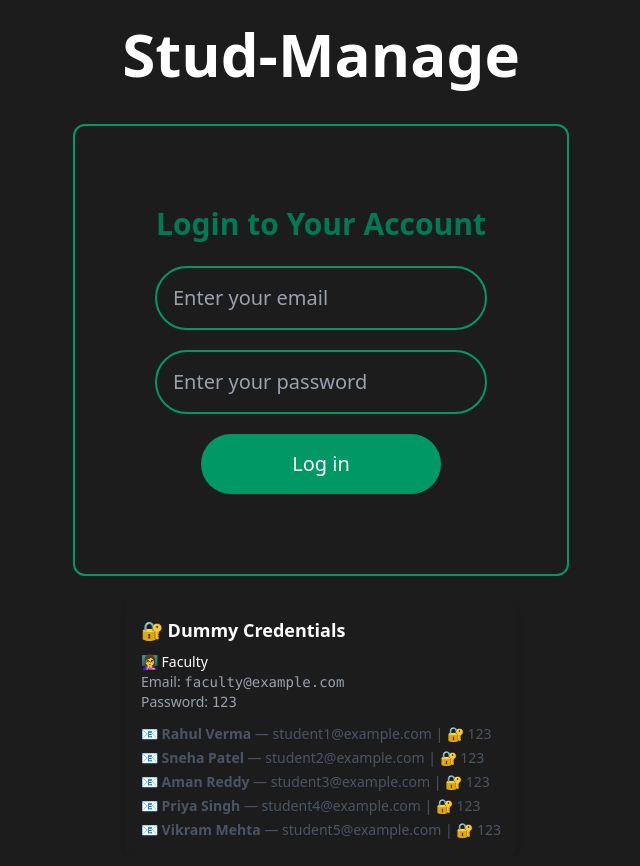
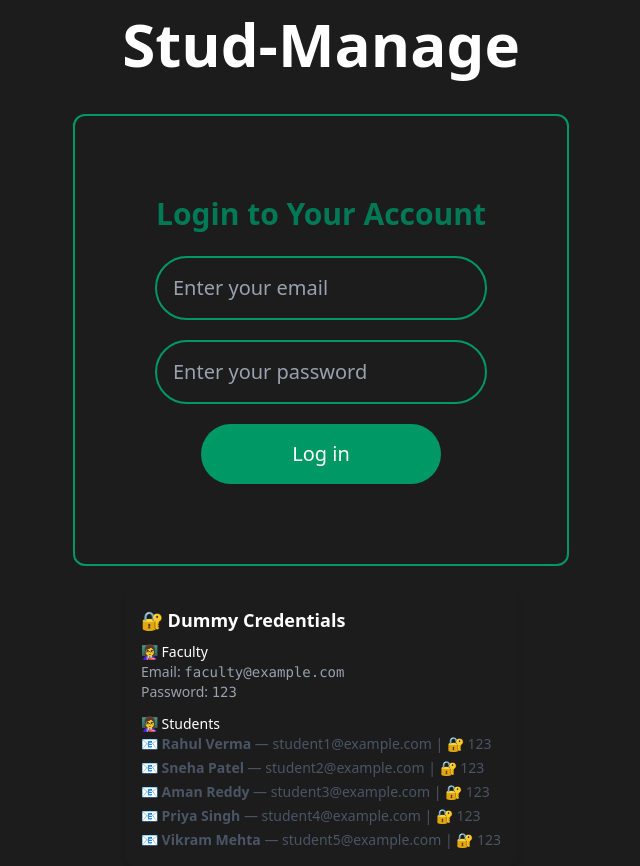
Before and after one commit to Ayush-kr-giga/Student-Management-System, a React (Vite) app: page / in a window 1280 px wide. Shown: the whole page, without its empty margins (319-959 px from the left). Built offline with nearby package versions, Linux system fonts and the light colour scheme.

Commit message:
Fixed a typo

```diff
--- a/src/components/Auth/Login.jsx
+++ b/src/components/Auth/Login.jsx
@@ -57,6 +57,7 @@ const Login = ({handleLogin})=>{
             </div>
 
             <div>
+            <p className="font-medium text-sm ">👩‍🏫 Students</p>
             <div className="text-sm space-y-1 text-gray-600">
                 <p>📧 <strong>Rahul Verma</strong> — student1@example.com | 🔐 123</p>
                 <p>📧 <strong>Sneha Patel</strong> — student2@example.com | 🔐 123</p>
```
